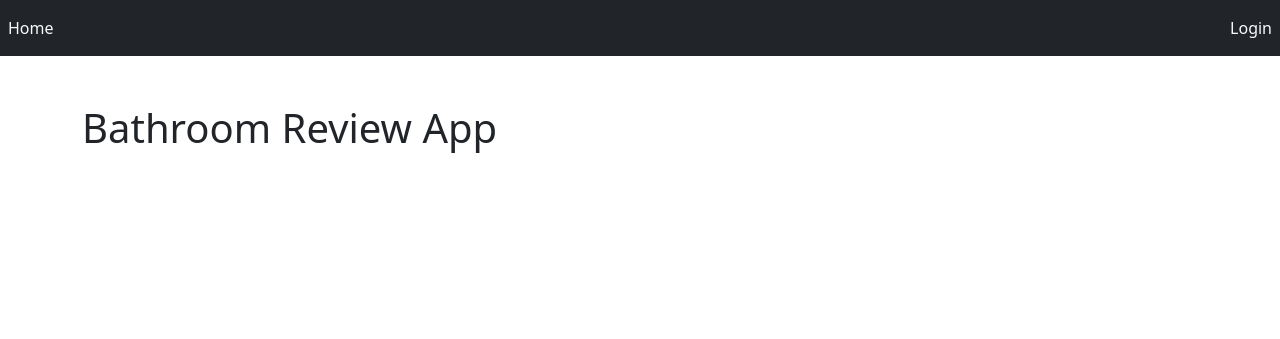
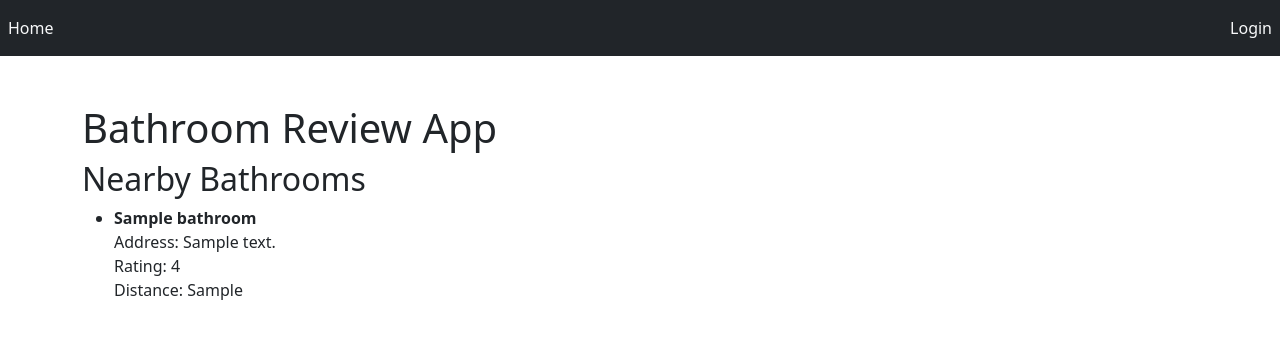
Before and after one commit to Valinora/csci598-final, a Django app: template reststop_rater/templates/index.html in a window 1280 px wide. Shown: the top 339 px of the page. Run offline with Django 5.2, Linux system fonts and the light colour scheme; the template is opened without the code that fills it: most values are stand-ins (such as "Sample title", 1, 10 or a date in 2020); some libraries are stand-ins or nearby versions.

Commit message:
Start work on displaying nearby bathrooms

```diff
--- a/reststop_rater/templates/components/bathroomlist.html
+++ b/reststop_rater/templates/components/bathroomlist.html
@@ -0,0 +1,12 @@
+<ul>
+    {% for bathroom in bathrooms %}
+    <li>
+        <strong>{{ bathroom.name }}</strong><br />
+        Address: {{ bathroom.address }}<br />
+        Rating: {{ bathroom.rating }}<br />
+        Distance: {{ bathroom.distance_to }}<br />
+    </li>
+    {% empty %}
+    <li>No nearby bathrooms found.</li>
+    {% endfor %}
+</ul>
--- a/reststop_rater/templates/index.html
+++ b/reststop_rater/templates/index.html
@@ -2,4 +2,7 @@
 
 {% block content %}
 <h1>Bathroom Review App</h1>
+
+<h2>Nearby Bathrooms</h2>
+{% include "components/bathroomlist.html" %}
 {% endblock content %}
--- a/reststop_rater/views/home.py
+++ b/reststop_rater/views/home.py
@@ -1,9 +1,12 @@
 from django.shortcuts import render
 from django.views import View
+
+from ..models.bathroom import Bathroom
 
 
 class HomePage(View):
     template = "index.html"
 
     def get(self, request):
-        return render(request, self.template)
+        bathrooms = Bathroom.get_nearby_bathrooms(5, 5) # TODO: Figure out how to get this from the user and then update the results
+        return render(request, self.template, {"bathrooms": bathrooms})
```
